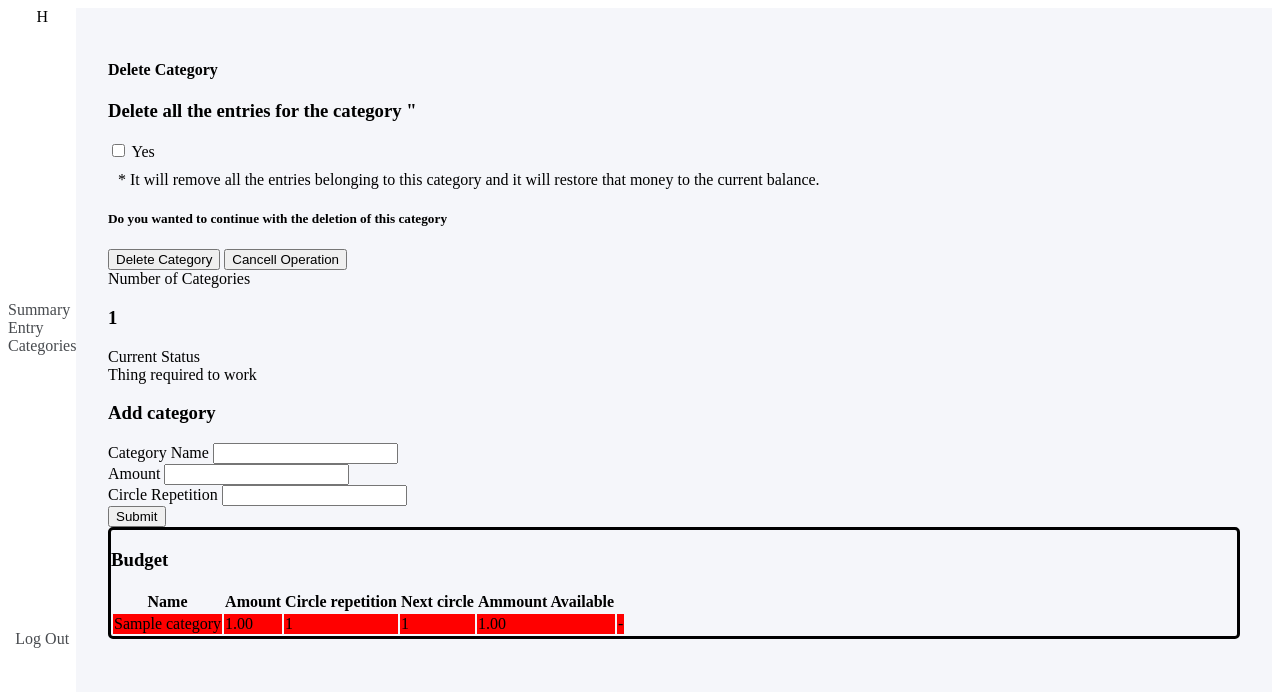
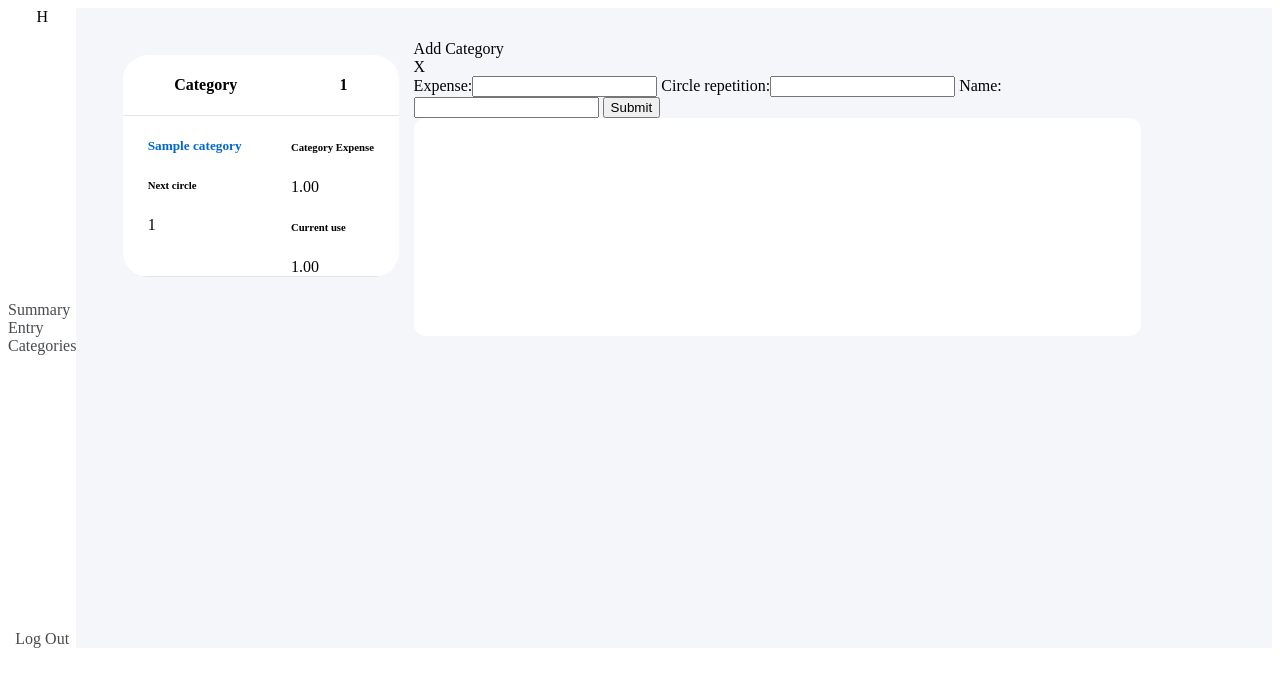
Before and after one commit to HectorCaAc/ControllExpenses, a Django app: page /expenses/category/ in a window 1280 px wide. Shown: the top 692 px of the page. Run offline with Django 3.2, Linux system fonts and the light colour scheme; a user stored in the database is signed in; tables that the repository leaves empty hold one stand-in row (values such as "Sample post").

Commit message:
Add category required

```diff
--- a/expenses/views.py
+++ b/expenses/views.py
@@ -156,7 +156,9 @@ class CategoryListView(LoginRequiredMixin, FormView):
         categories = Category.objects.filter(user=user).order_by('-id')
         data ={
             'category_list': categories,
-            'form': self.form_class
+            'form': self.form_class,
+            'category_list_size': categories.count(),
+            'category_selected': categories.first()
         }
         return render(request, self.template_name, data)
 
--- a/templates/expenses/category.html
+++ b/templates/expenses/category.html
@@ -4,107 +4,61 @@
 <link rel="stylesheet" href="{% static 'css\category.css'%}">
 {% endblock %}
 {% block body %}
-<div class="modal fade" id="delete-entries" tabindex="-1" role="dialog" aria-labelledby="exampleModalLabel"
-  aria-hidden="true">
-  <div class="modal-dialog">
-    <div class="modal-content">
-      <div class="modal-header">
-        <h4>Delete Category </h4>
+<div class="category">
+  <div class="category_card">
+    <div class="category_header">
+      <div class="category_header_title">
+        <h4>Category</h4>
       </div>
-      <div class="modal-body">
-        <h3 id="modal-category">Delete all the entries for the category "</h3>
-        <input id="delete_entries" type="checkbox" value="YES">
-        <label for="YES"> Yes</label>
-        <div class="note" style="margin:10px;">
-          * It will remove all the entries belonging to this category
-          and it will restore that money to the current balance.
+      <div class="category_header_number">
+        <h4>{{ category_list_size}}</h4>
+      </div>
+    </div>
+    <div class="category_card_                                                                                  body">
+      {% for category in category_list%}
+      <div class="category_item">
+        <div class="category_item_bar">
+          <h5>{{category.name}}</h5>
+          {% if category.current_circle > 0 %}
+          <div>
+            <h6>Next circle</h6>{{category.current_circle}}
+          </div>
+          {% endif %}
         </div>
-
-        <h5>Do you wanted to continue with the deletion of this category</h5>
-        <div class="">
-          <input class="btn btn-danger" id="delete_category" type="button" value="Delete Category">
-          <input class="btn btn-warning" type="button" value="Cancell Operation" data-dismiss="modal">
+        <div class="category_item_body">
+          <div>
+            <h6>Category Expense</h6>{{category.expense}}
+          </div>
+          <div>
+            <h6>Current use</h6>{{category.spend_available}}
+          </div>
         </div>
       </div>
+      {% endfor %}
     </div>
   </div>
-</div>
-
-<div class="row">
-  <div class="col-sm-4 offset-md-2">
-    <div class="card">
-      <div class="card-header">
-        Number of Categories
-      </div>
-      <div class="card-body">
-        <h3 class="card-title">{{category_list.count}}</h3>
+  <div class="category_body">
+    <div class="category_actions">
+      <div class="action">
+        Add Category
       </div>
     </div>
-  </div>
-  <div class="col-sm-5 offset-sm-1">
-    <div class="card">
-      <div class="card-header">
-        Current Status
-      </div>
-      <div class="card-body">
-        Thing required to work
-        <div>
-          <h3>Add category</h3>
+    <div class="modal" class="modal-category">
+      <div class="modal_content">
+        <div modal="category" class="close_modal">
+          X
         </div>
-        <form action="/expenses/category/add/" method="POST">
+        <form action="{% url 'expenses:add_category' %}" id="form-category" method="POST">
           {% csrf_token %}
-          <div class="form-group">
-            <label for="id_name">Category Name</label>
-            <input class="form-control" type="text" name="name" id="id_name">
-          </div>
-          <div class="row">
-            <div class="col-md-6">
-              <div class="form-group">
-                <label for="id_expense">Amount</label>
-                <input class="form-control" min="0" type="number" step="0.01" name="expense" id="id_expense">
-              </div>
-            </div>
-            <div class="col-md-6">
-              <label for="id_circle_repetition">Circle Repetition</label>
-              <input class="form-control" min="0" type="number" name="circle_repetition" id="id_circle_repetition">
-            </div>
-          </div>
-          <button type="submit" class="btn btn-primary">Submit</button>
+          {{form.as_table}}
+          <input type="submit" values="Submit">
         </form>
       </div>
     </div>
+    <div class="category_selected">
+
+    </div>
   </div>
-</div>
 
-<div class="col">
-  <div class="panel table-responsive" id="Budget">
-    <h3>Budget</h3>
-    <table class="table">
-      <tr>
-        <th>Name</th>
-        <th>Amount</th>
-        <th>Circle repetition</th>
-        <th>Next circle</th>
-        <th>Ammount Available</th>
-        <th></th>
-      </tr>
-      {% for category in category_list %}
-      {% if category.deficit %}
-      <tr style="background-color:red;" data-row-id="{{category.id}}">
-        {% else %}
-      <tr style="background-color:green;" data-row-id="{{category.id}}">
-        {% endif %}
-        <td>{{category.name}}</td>
-        <td>{{category.expense}}</td>
-        <td>{{category.circle_repetition}}</td>
-        <td>{{category.current_circle}}</td>
-        <td>{{category.spend_available}}</td>
-        <td><span id="test" class="btn btn-warning delete-target" data-name="{{category.name}}"
-            data-id="{{category.id}}">-</span>
-        </td>
-      </tr>
-      {% endfor %}
-    </table>
-  </div>
 </div>
 {% endblock %}
```
